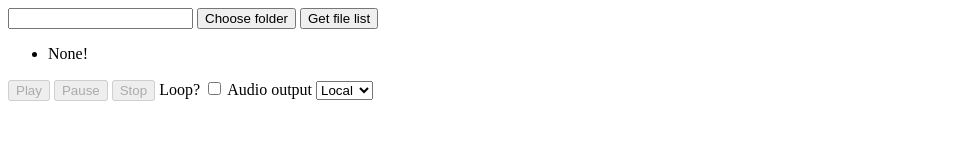
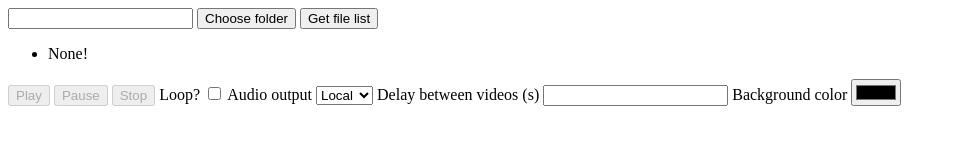
Before and after one commit to Niksko/RasPlayer, a website: page public/index.html in a window 1280 px wide. Shown: the whole page, without its empty margins (0-956 px from the left). Drawn offline with nearby package versions, Linux system fonts and the light colour scheme; no server answers.

Commit message:
Add delay and color picker to webui

```diff
--- a/public/index.html
+++ b/public/index.html
@@ -36,6 +36,14 @@
                     <option value="hdmi">HDMI</option>
                 </select>
             </span>
+            <span>
+                Delay between videos (s)
+                <input id="delay" type="text"></input>
+            </span>
+            <span>
+                Background color
+                <input type="color" id="colorpicker" value="#000000"></input>
+            </span>
         </div>
     </body>
 </html>
--- a/public/index.js
+++ b/public/index.js
@@ -52,7 +52,6 @@ $(document).ready(function(){
       $("button#play").removeAttr('disabled');
       $("button#stop").removeAttr('disabled');
       $("button#pause").attr('disabled', 'disabled');
-
     };
   });
 
@@ -124,11 +123,18 @@ $(document).ready(function(){
         playList.push($(li).text());
       };
     });
-    // Finally, push the list to the backend, along with the loop status and audio option
+    // Finally, push the list to the backend, along with the associated options
+    // Whether to loop
     var loopStatus = $("#loop-checkbox").is(':checked');
+    // Which audio device to output to
     var audioSelect = $("#audio-select").val();
+    // The amount of delay between videos
+    var delay = $("#delay").val();
+    // The selected color
+    var bgcol = $("#colorpicker").val();
+    // The current folder
     var folder = $("input#folder").val();
-    var returnObj = {playlist: playList, loop: loopStatus, folder: folder, audioOutput: audioSelect};
+    var returnObj = {playlist: playList, loop: loopStatus, folder: folder, audioOutput: audioSelect, delay: delay, bgcol: bgcol};
     socket.emit('play', returnObj);
   });
 
```
